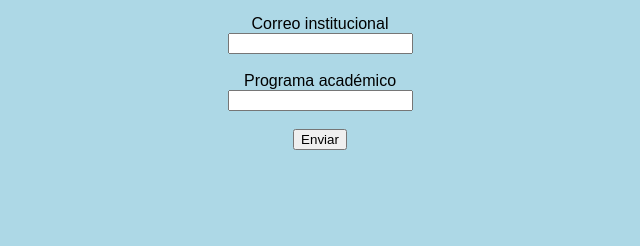
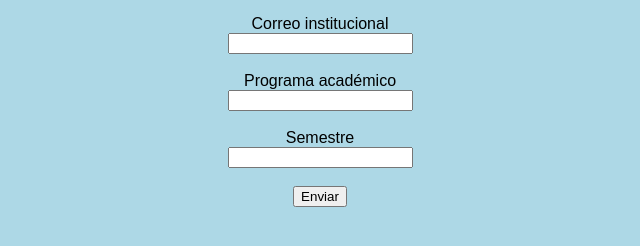
Before and after one commit to itasco/buzon-cuc-escucha, a plain HTML site: page index.html in a window 1280 px wide. Shown: the part 122-368 px from the top of the page, without its empty margins (320-960 px from the left). Drawn offline with Linux system fonts and the light colour scheme.

Commit message:
Se agrega campo semestre

```diff
--- a/index.html
+++ b/index.html
@@ -18,6 +18,8 @@
     <label>Programa académico</label><br>
     <input type="text"><br><br>
 
+    <label>Semestre</label><br>
+    <input type="number"><br><br>
 <button>Enviar</button>
 </form>
 
```
